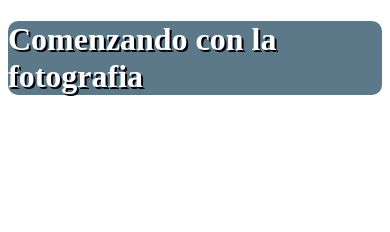
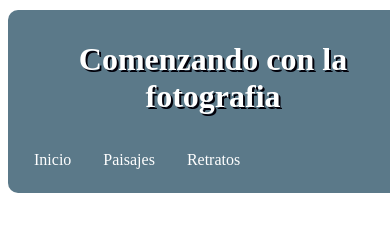
Before and after one commit to gmorenor/ProyFinalCSS, a plain HTML site: page index.html in a window 390 px wide. Drawn offline with Linux system fonts and the light colour scheme.

Commit message:
Menu Superior
Se creó el menu superior y que fuera Resposive

```diff
--- a/css/estilos.css
+++ b/css/estilos.css
@@ -1,9 +1,54 @@
 header{
   background-color:  #5b7989;
   border-radius: 10px;
+  margin: 0;
+  padding: 10px;
+  position: fixed;
+  top: 10px;
+  width: 100%;
+
 }
 header h1{
   color:white;
   text-align: left;
   text-shadow: 2px 2px #02010a;
+  display: inline;
 }
+ul {
+    list-style-type: none;
+    margin: 0;
+    padding: 0;
+    overflow: hidden;
+  }
+
+  li {
+    float: right;
+}
+
+li a {
+    display: block;
+    color: white;
+    text-align: center;
+    padding: 14px 16px;
+    text-decoration: none;
+}
+
+li a:hover:not(.active) {
+    background-color: #111;
+}
+
+.active {
+    background-color: #4CAF50;
+}
+@media screen and (max-width: 600px){
+  ul li {
+      float: left;
+      text-align: center;
+      display:flex;
+    }
+    header h1{
+      text-align: center;
+      display: flex;
+
+    }
+}
--- a/index.html
+++ b/index.html
@@ -9,6 +9,11 @@
   <body>
     <header>
       <h1>Comenzando con la fotografia</h1>
+      <ul>
+        <li><a href="index.html">Inicio</a></li>
+        <li><a href="paisaje.html">Paisajes</a></li>
+        <li><a href="retratos.html">Retratos</a></li>
+      </ul>
     </header>
     <section id="imagencentral">
     </section>
```
